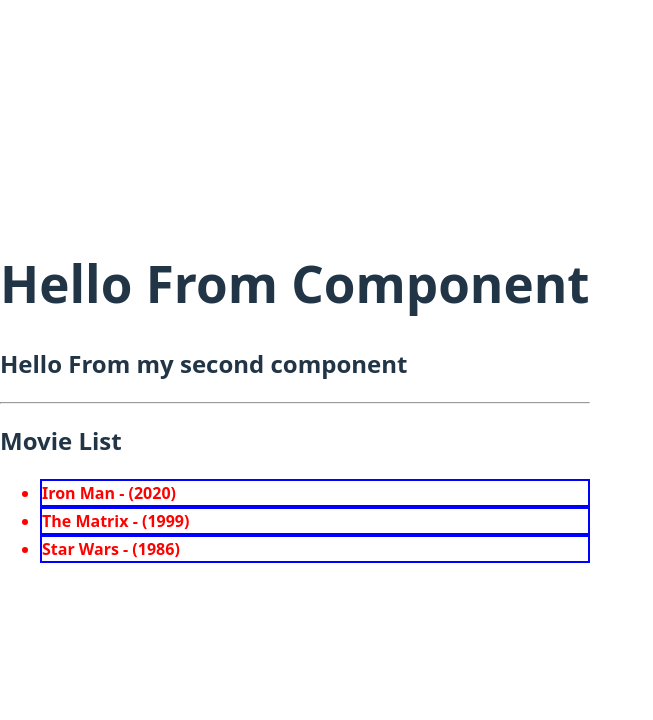
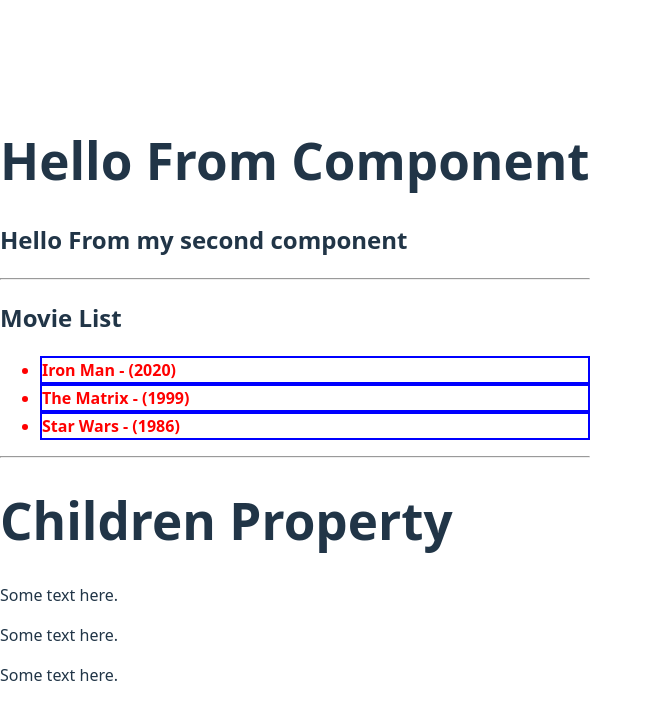
Before and after one commit to SvetlinGG/React, a React app in the folder React-Components/: page / in a window 1280 px wide. Shown: the top 720 px of the page, without its empty margins (0-653 px from the left). Built offline with nearby package versions, Linux system fonts and the light colour scheme; the HTML template or start-up script is replaced by a standard one.

Commit message:
bind children

```diff
--- a/React-Components/src/App.jsx
+++ b/React-Components/src/App.jsx
@@ -1,3 +1,4 @@
+import Children from "./Children"
 import Component from "./Component"
 import MovieList from "./MovieList"
 
@@ -9,6 +10,14 @@ function App() {
       <Component />
       <hr />
       <MovieList />
+
+      <hr />
+
+      <Children>
+        <p>Some text here.</p>
+        <p>Some text here.</p>
+        <p>Some text here.</p>
+      </Children>
     </main>
   )
 }
--- /dev/null
+++ b/React-Components/src/Children.jsx
@@ -0,0 +1,13 @@
+
+export default function Children(props){
+
+
+
+
+    return (
+        <>
+        <h1>Children Property</h1>
+        {props.children}
+        </>
+    )
+}
```
